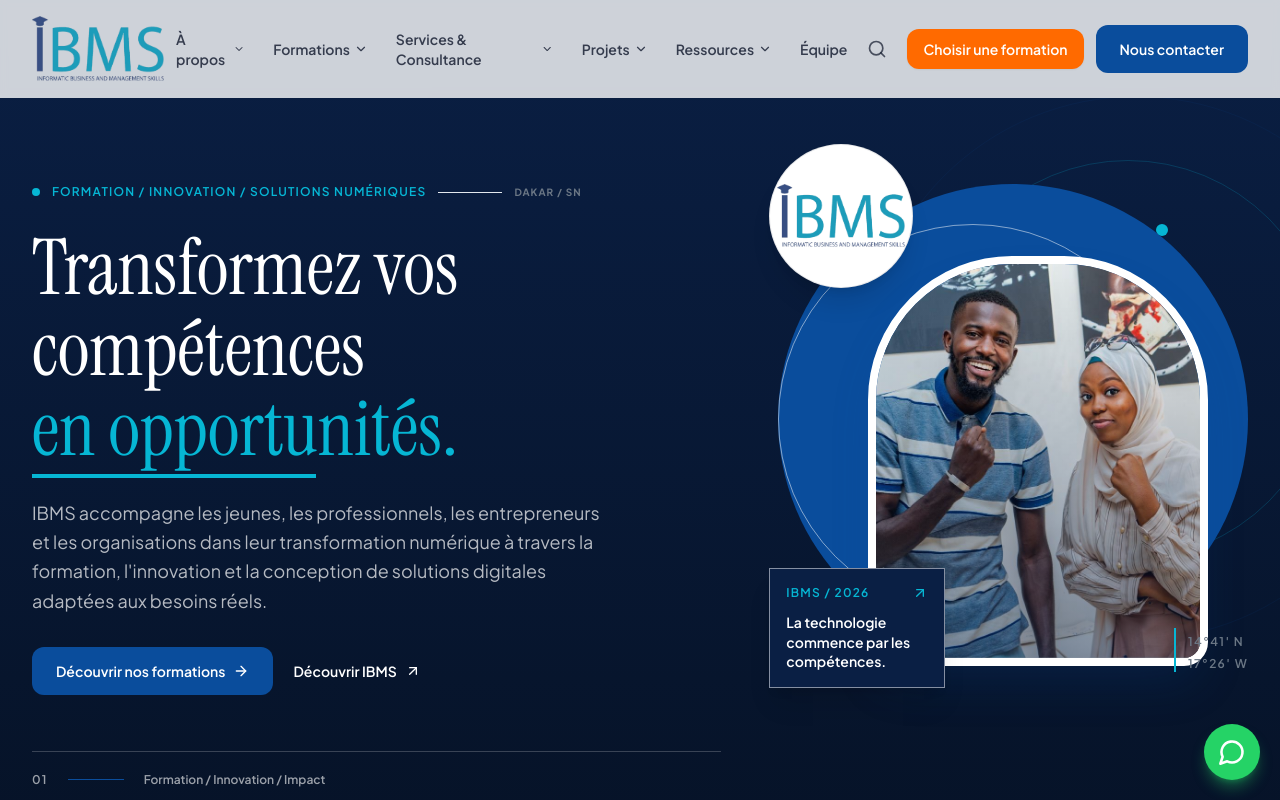
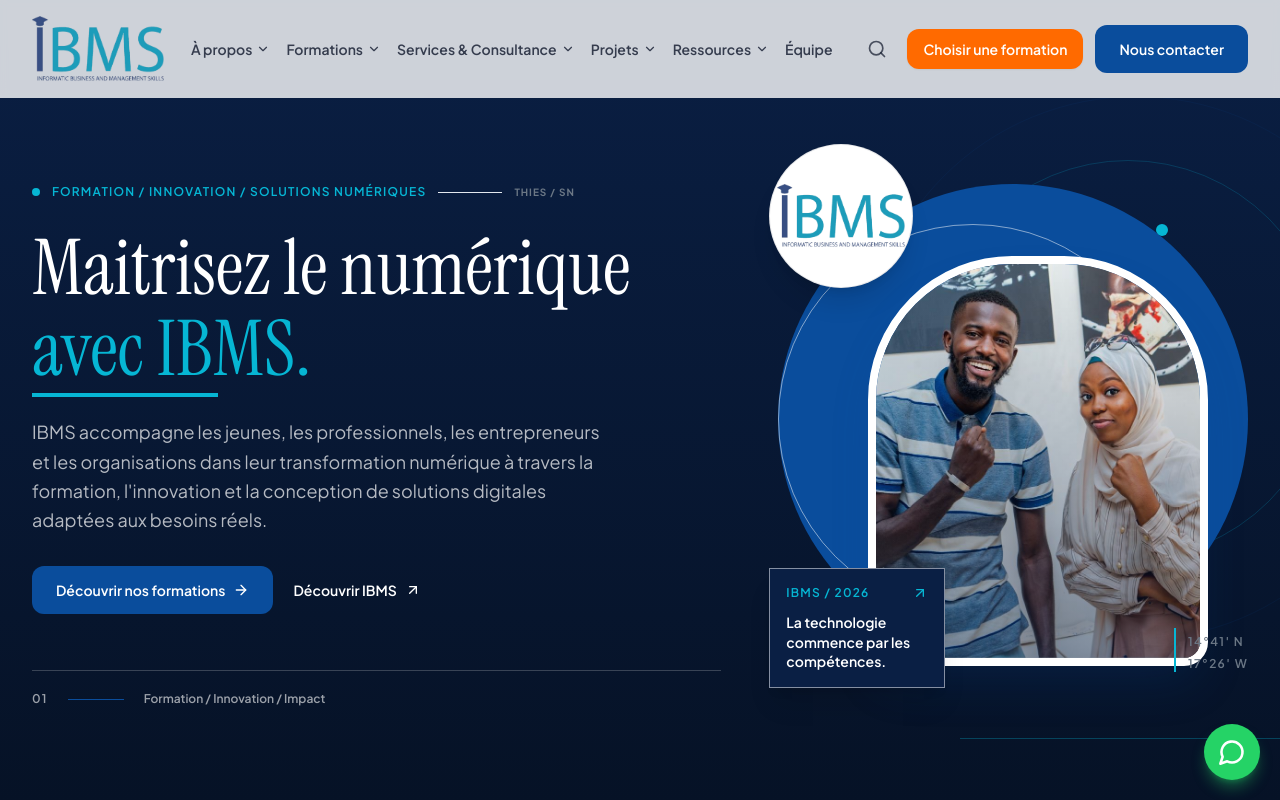
Before and after one commit to DebugNinja10/IBMS_PLATEFORME_SN, a React (Vite) app: page / in a window 1280 px wide. Shown: the top 800 px of the page. Built offline with nearby package versions, Linux system fonts and the light colour scheme.

Commit message:
content: update IBMS platform texts

```diff
--- a/src/App.tsx
+++ b/src/App.tsx
@@ -98,7 +98,7 @@ function App() {
         </Routes>
       </main>
       <a
-        href="https://wa.me/221762901364?text=Bonjour%20IBMS%2C%20je%20souhaite%20plus%20d%27informations."
+        href="https://wa.me/221773962707?text=Bonjour%20IBMS%2C%20je%20souhaite%20plus%20d%27informations."
         target="_blank"
         rel="noopener noreferrer"
         aria-label="Contacter IBMS sur WhatsApp"
--- a/src/components/layout/Header.tsx
+++ b/src/components/layout/Header.tsx
@@ -57,7 +57,7 @@ export function Header() {
             </Link>
 
             {/* Desktop nav */}
-            <nav className="hidden lg:flex items-center gap-1" aria-label="Navigation principale">
+            <nav className="hidden lg:flex items-center gap-0" aria-label="Navigation principale">
               {navItems.map((item: NavItem) => (
                 <div
                   key={item.label}
@@ -66,7 +66,7 @@ export function Header() {
                 >
                   <Link
                     to={item.href}
-                    className={`nav-link flex items-center gap-1 px-3 py-2 rounded-lg transition-all duration-300 ${
+                    className={`nav-link flex items-center gap-1 px-2 py-2 rounded-lg transition-all duration-300 ${
                       openMenu === item.label ? 'text-ibms-blue bg-ibms-light/50' : ''
                     }`}
                   >
--- a/src/components/sections/Hero.tsx
+++ b/src/components/sections/Hero.tsx
@@ -21,15 +21,15 @@ export function Hero() {
                 <span className="h-2 w-2 rounded-full bg-ibms-cyan" />
                 <span className="label text-ibms-cyan">Formation / Innovation / Solutions numériques</span>
                 <span className="hidden h-px w-16 bg-ibms-veil sm:block" />
-                <span className="hidden text-[10px] font-bold uppercase tracking-widest text-ibms-slate sm:block">Dakar / SN</span>
+                <span className="hidden text-[10px] font-bold uppercase tracking-widest text-ibms-slate sm:block">Thies / SN</span>
               </div>
             </Reveal>
 
             <Reveal delay={100}>
               <h1 className="max-w-4xl text-hero font-serif font-normal tracking-normal text-white">
-                Transformez vos compétences{' '}
+                Maitrisez le numérique{' '}
                 <span className="relative inline-block text-ibms-cyan">
-                  en opportunités.
+                  avec IBMS.
                   <span className="absolute -bottom-2 left-0 h-1 w-2/3 bg-ibms-cyan" />
                 </span>
               </h1>
```
